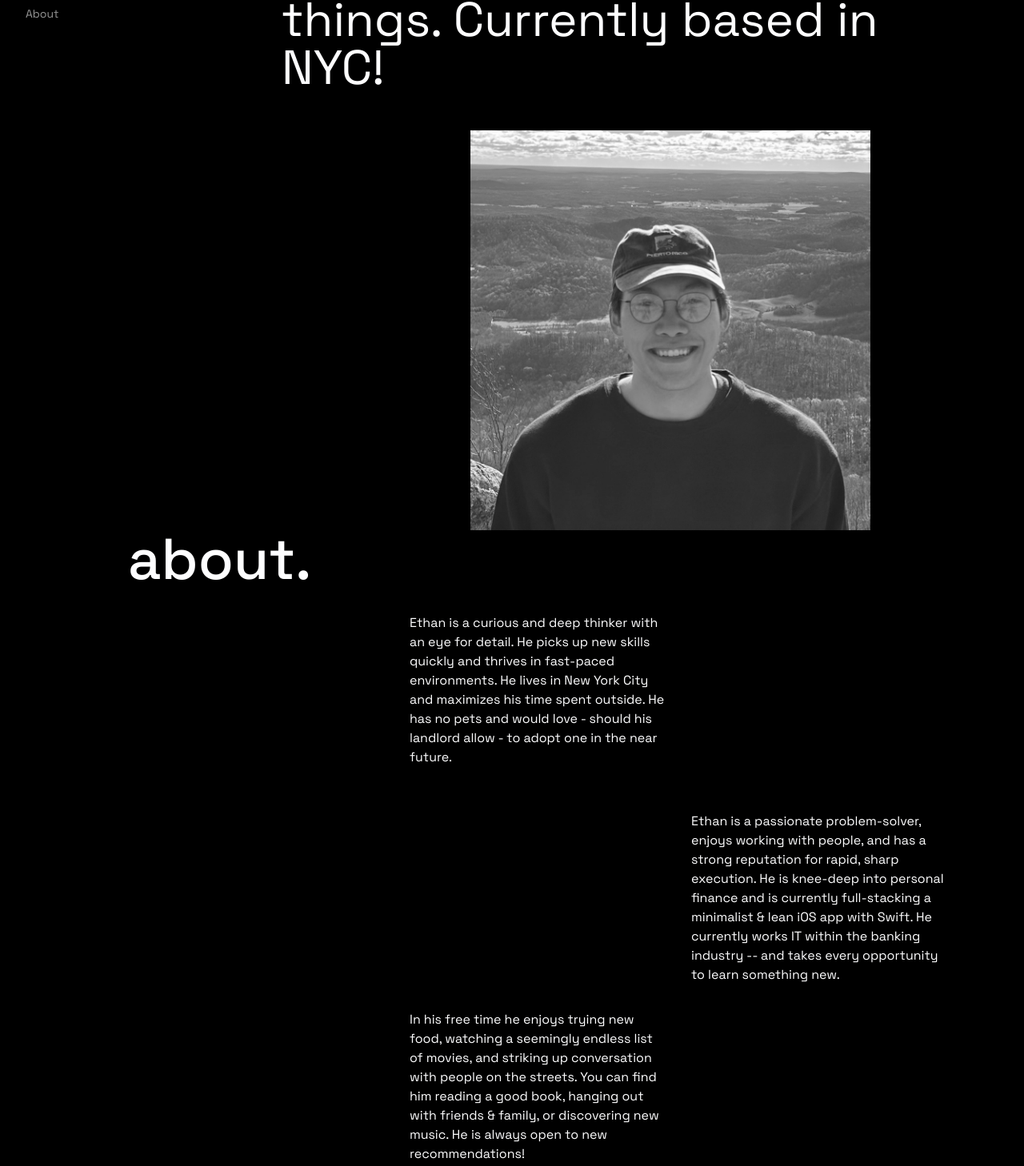
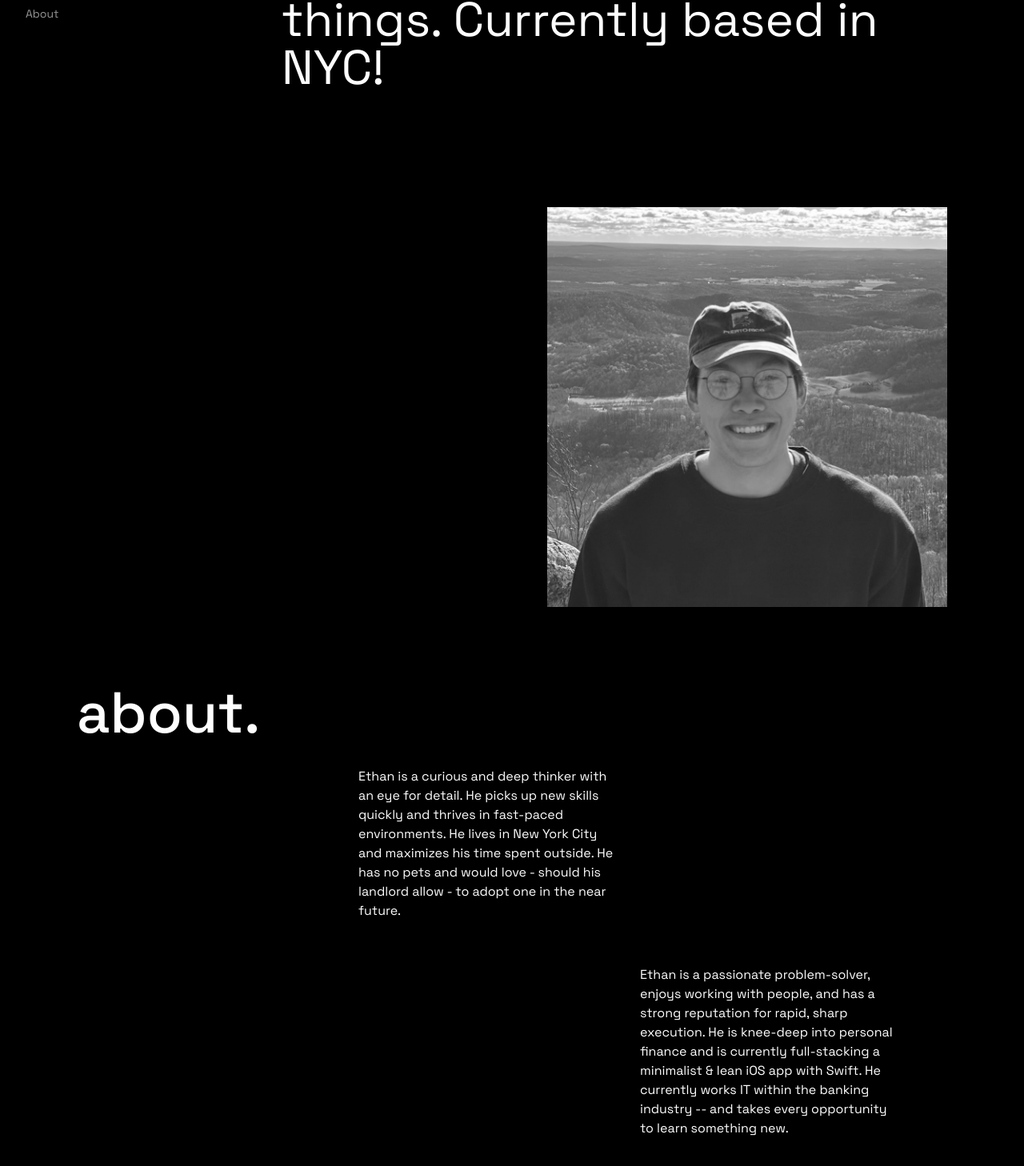
Before and after one commit to ethanwhyy/ethanwhyy.github.io, a Next.js app: page / in a window 1280 px wide. Shown: the part 393-1851 px from the top of the page at 80% size. Built offline with nearby package versions, Linux system fonts and the light colour scheme.

Commit message:
testing padding
updating about section padding to match intro
updating contact section padding to match intro

changing padding of motion to justify-end to test

```diff
--- a/app/page.tsx
+++ b/app/page.tsx
@@ -309,14 +309,13 @@
                 </section>
 
                 {/* Contact Section */}
-                <section id="contact" className="md:px-24 md:ml-16 section contact">
-                  {/* + blue light*/}
+                <section id="contact" className="px-4 md:px-24 pt-24">
                 <motion.div
                   initial={{ y: 100, opacity: 0 }}
                   whileInView={{ y: 0, opacity: 1 }}
                   transition={{ duration: 0.8 }}
                   viewport={{ once: true }}
-                  className="flex justify-end pr-8 md:pr-24"
+                  className="flex justify-end"
                 >
                   {/* Right Side - Image */}
                   <div className="image">
@@ -334,11 +333,9 @@
               </section>
 
                 {/* About Section */}
-                {/*<section id="about" className="min-h-screen px-4 md:px-24 md:ml-16">*/}
-                <section id="about" className="px-4 md:px-24 md:ml-16 pt-0 pb-24">
+                <section id="about" className="px-4 md:px-24 pt-24 pb-24">
 
                   <motion.div
-                    // removed after md:px-24: py-8 md:py-16
                     initial={{ y: 100, opacity: 0 }}
                     whileInView={{ y: 0, opacity: 1 }}
                     transition={{ duration: 0.8 }}
```
